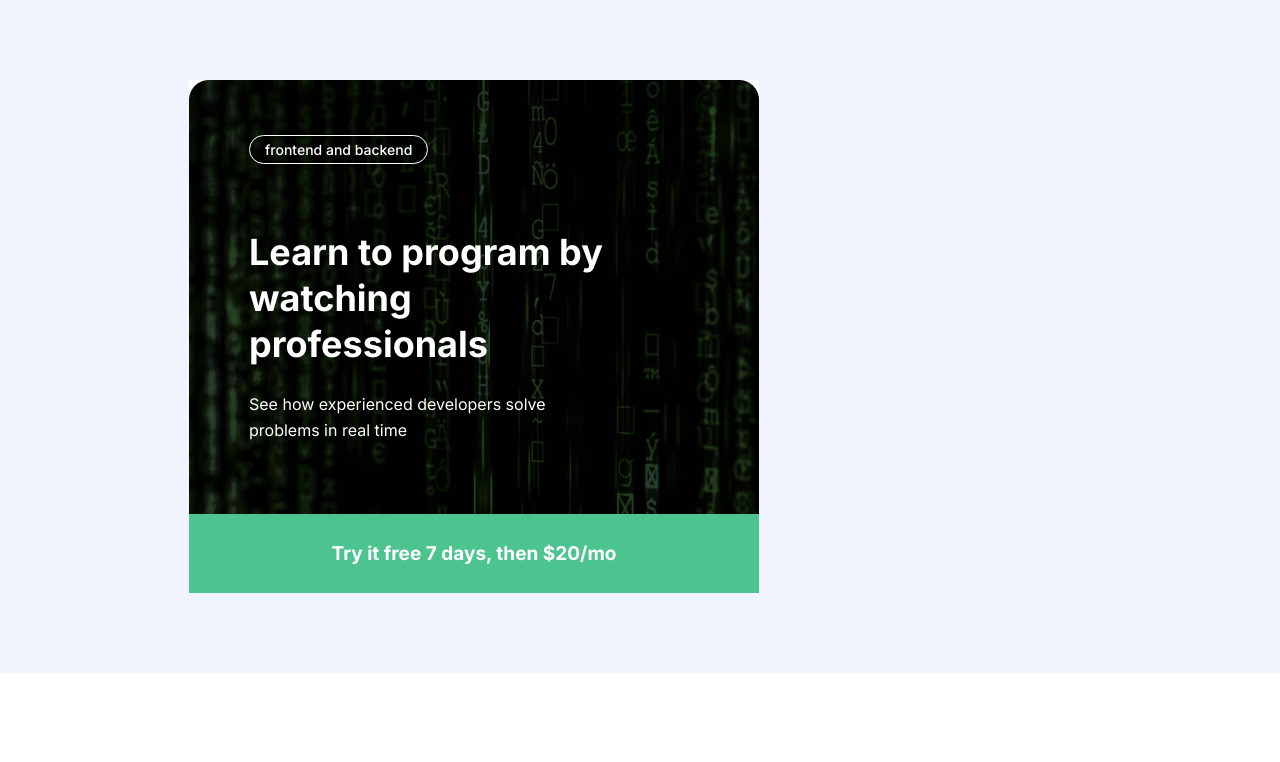
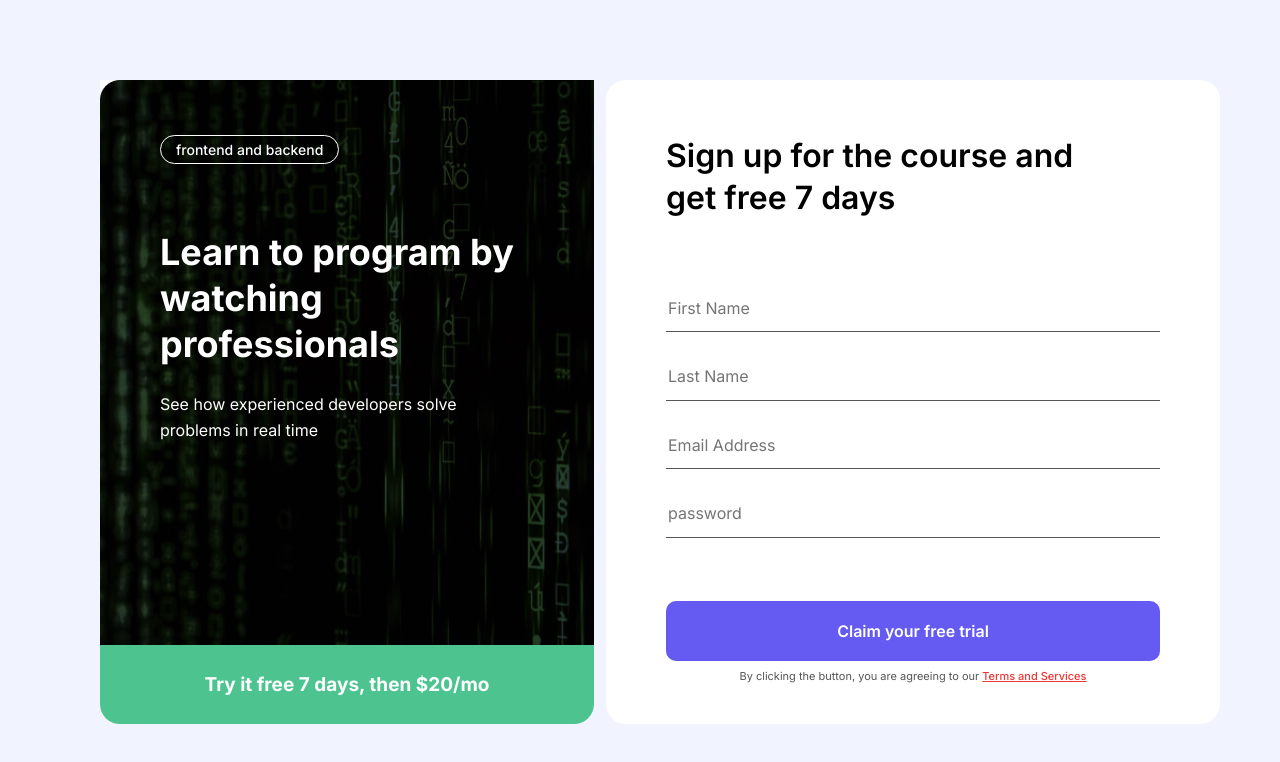
Before and after one commit to suyarkhonuzb/Intro-form, a plain HTML site: page index.html in a window 1280 px wide. Drawn offline with Linux system fonts and the light colour scheme.

Commit message:
Add signup formstyles

```diff
--- a/css/styles.css
+++ b/css/styles.css
@@ -1,6 +1,7 @@
 :root{
     --color-primary: #f03535;
     --body-bg: #f1f4ff;
+    --title-color:#000;
     --text-color: #fff;
 }
 
@@ -29,28 +30,30 @@ body{
 .main-content{
     flex-grow: 1;
     background-color: var(--body-bg);
+    padding: 80px;
 }
 
 /* HERO STYLES */
 .intro-page{
     display: flex;
-    padding: 80px 144px;
 }
 
 .hero {
     width: 100%;
     max-width: 570px;
-    margin-right: 12px;
+    display: flex;
+    flex-direction: column;
     border-radius: 20px;
     color: var(--text-color);
 }
 
 .hero-main{
     display: flex;
+    flex-direction: column;
     flex-grow: 1;
-    flex-direction: column;
     align-items: flex-start;
     padding: 55px 60px;
+    overflow: hidden;
     background-color: #222;
     background-image: url(../images/Rectangle\ 6.jpg);
     background-repeat: no-repeat;
@@ -91,25 +94,85 @@ body{
     line-height: normal;
     font-weight: 700;
     font-style: normal;
+    border-radius: 0 0 20px 20px;
     background-color: #4dc490;
 }
-.form-container {
+
+
+/* SIGNUP-FORM */
+.signup-form {
+    display: flex;
+    flex-direction: column;
+    width: 100%;
+    max-width: 570px;
+    border-radius: 20px;
+    margin-left: 12px;
+    padding: 55px 60px 40px;
+    background-color: #fff;
 }
-.form-section {
+
+.signup-heading {
+    font-size: 32px;
+    line-height: 42px;
+    font-weight: 600;
+    margin-top: 0;
+    margin-bottom: 65px;
+    color: #000;
 }
-.form-section-title {
+
+.signup-fields {
+    display: flex;
+    flex-direction: column;
+    margin-top: 0;
+    margin-bottom: 63px;
 }
-.form {
+
+.signup-form-field {
+    border: 0;
+    border-bottom: 1px solid #555;
+    padding-top: 15px;
+    padding-bottom: 14px;
 }
-.form-groups {
+
+.signup-form-field:focus{
+    font-size: 18px;
+    line-height: normal;
+    font-weight: 600;
+    color: #000;
 }
-.form-group {
+
+.signup-form-field:not(:last-child){
+    margin-bottom: 20px;
 }
-.form-group-field {
+
+.signup-form-submit {
+    padding: 20px;
+    margin-top: 0;
+    margin-bottom: 8px;
+    background-color: #655AF2;
+    font-size: 16px;
+    line-height: normal;
+    font-weight: 600;
+    color: #fff;
+    border: 0;
+    border-radius: 10px;
+    cursor: pointer;
 }
-.button {
+
+.signup-form-submit:hover{
+    background-color: #3a2bf8;
 }
-.form-bottom-text {
+
+.signup-form-notice {
+    margin-top: 0;
+    font-size: 11px;
+    line-height: 15px ;
+    font-weight: 400;
+    text-align: center;
+    color: #555;
 }
-.from-bottom-link {
+
+.signup-form-notice-link {
+    color: var(--color-primary);
+    font-weight: 500;
 }
--- a/index.html
+++ b/index.html
@@ -27,31 +27,21 @@
                     </div>
                     <div class="hero-bottom"><strong>Try it free 7 days</strong>, then $20/mo</div>
                 </div>
+
+                <!-- FORM-SECTION -->
+            <form class="signup-form" action="https://echo.htmlacademy.ru" method="post">
+                <h2 class="signup-heading">Sign up for the course and <br> get free 7 days</h2>
+                <div class="signup-fields">
+                    <input class="signup-form-field" type="text" name="name" placeholder="First Name" aria-label="name" required>
+                    <input class="signup-form-field" type="text" name="last name" placeholder="Last Name" aria-label="last name" required>
+                    <input class="signup-form-field" type="email" name="email" placeholder="Email Address" aria-label="email" required>
+                    <input class="signup-form-field" type="password" name="password" placeholder="password" aria-label="password" required>
+                </div>
+                <button type="submit" class="signup-form-submit">Claim your free trial</button>
+                <div class="signup-form-notice">By clicking the button, you are agreeing to our <a href="#" class="signup-form-notice-link">Terms and Services</a></div>
+            </form>
             </div>
         </div>
-
-        <!-- FORM-SECTION -->
-        <!-- <div class="container form-container">
-            <section class="form-section">
-                <h1 class="form-section-title">Sign up for the course and <br> get free 7 days</h1>
-                <form action="https://echo.htmlacademy.ru" class="form form-groups">
-                    <div class="form-group">
-                        <input class="form-group-field" type="text" name="firstName" placeholder="FirstName" aria-label="firstName" required>
-                    </div>
-                    <div class="form-group">
-                        <input class="form-group-field" type="text" name="lastName" placeholder="lastName" aria-label="lastName" required>
-                    </div>
-                    <div class="form-group">
-                        <input class="form-group-field" type="emil" name="email" placeholder="email" aria-label="email" required>
-                    </div>
-                    <div class="form-group">
-                        <input class="form-group-field" type="password" name="password" placeholder="password" aria-label="password" required>
-                    </div>
-                    <button class="button" type="submit">Claim your free trial</button>
-                    <p class="form-bottom-text">By clicking the button, you are agreeing to our <a class="from-bottom-link" href="#">Terms and Services</a></p>
-                </form>
-            </section>
-        </div> -->
     </main>
 
 
```
